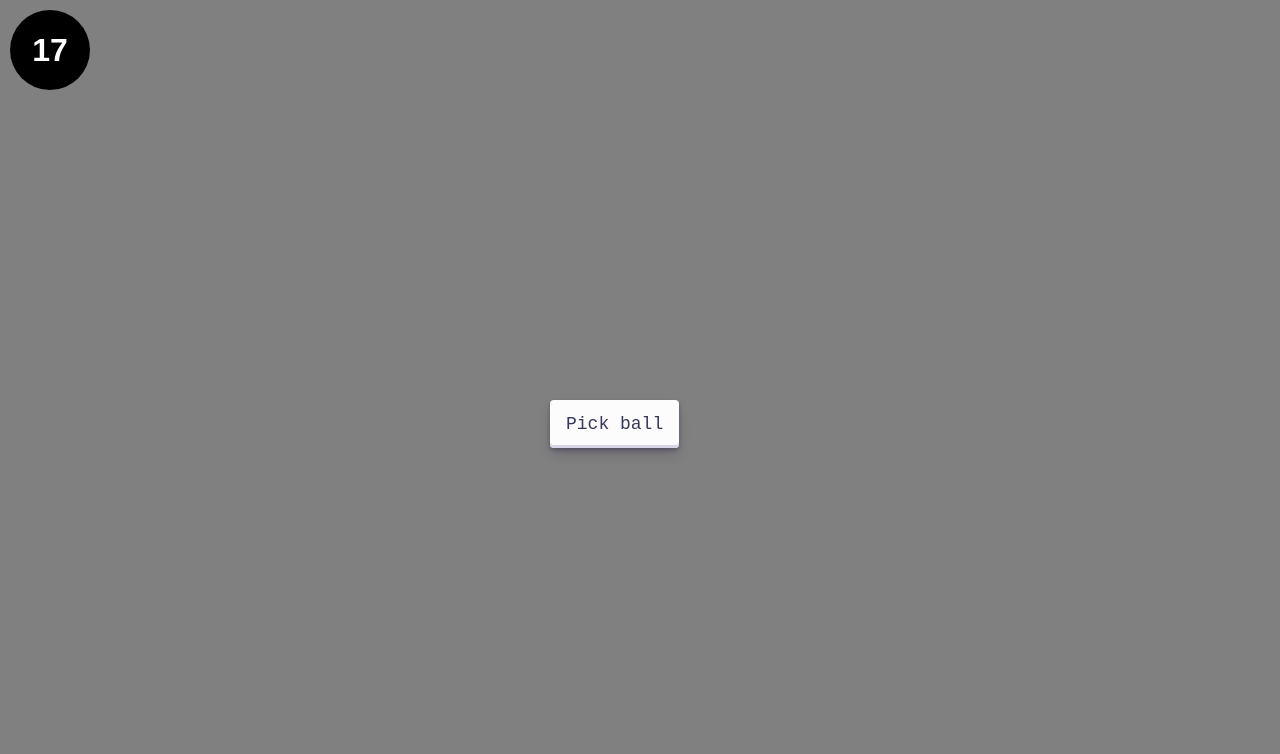
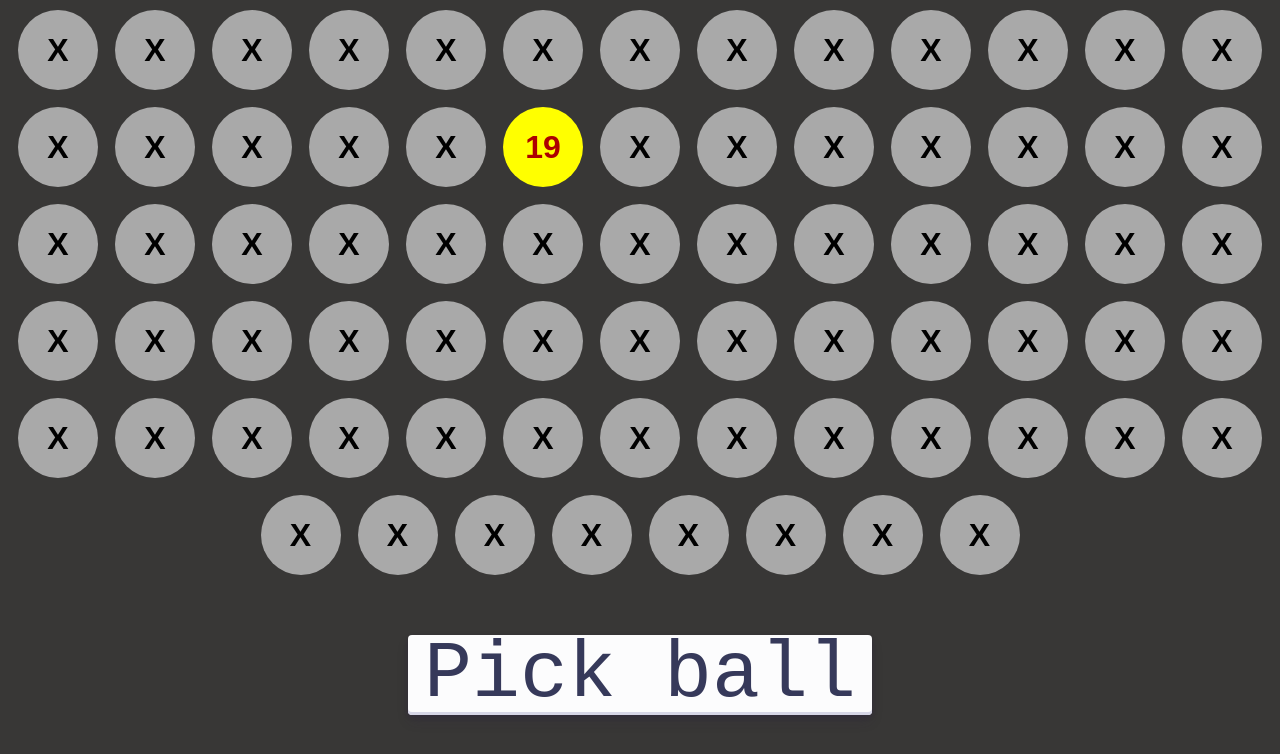
Before and after one commit to Corsolaa/bingo_website, a plain HTML site: page index.html in a window 1280 px wide. Both pictures are taken after a click on the button "Pick ball". Drawn offline with Linux system fonts and the light colour scheme.

Commit message:
Upgraded the bingo website
Added so shadow balls appear when you enter the website so you don't have weird gabs, made the button bigger for easy pressing and the text of it. Made it so the ball that gets picked gets put in the right index. And I added a logo to the website.

```diff
--- a/index.html
+++ b/index.html
@@ -6,6 +6,7 @@
     <meta name="viewport" content="user-scalable=no, width=device-width, initial-scale=1.0">
     <title>Bingo</title>
     <link rel="stylesheet" href="style.css">
+    <link rel="icon" href="bingo_logo.ico">
 </head>
 <body>
 <div class="start_screen full_screen hidden">
@@ -17,7 +18,9 @@
 <div class="play_screen vert_center">
     <header class="balls">
     </header>
-    <button class="grab_ball">Pick ball</button>
+    <div class="grab_ball">
+        <button class="vert_center">Pick ball</button>
+    </div>
 </div>
 <script src="script.js"></script>
 </body>
--- a/script.js
+++ b/script.js
@@ -1,7 +1,7 @@
 const start_screen = document.querySelector(".start_screen");
 const play_screen = document.querySelector(".play_screen");
 const loader = document.querySelector(".loader");
-const grab_ball = play_screen.querySelector(".grab_ball");
+const grab_ball = play_screen.querySelector(".grab_ball button");
 const balls = play_screen.querySelector(".balls");
 
 const ball_numbers = [1, 73];
@@ -16,14 +16,27 @@ start_screen.addEventListener("click", () => {
 });
 
 grab_ball.addEventListener("click", () => {
+    changeBall();
+});
+
+function createBall() {
     const ball = document.createElement("div");
     ball.setAttribute("class", "ball display_center");
-    ball.innerHTML = "<div class='inside'><p>"+getBallNumber().toString()+"</p></div>"
+    ball.innerHTML = "<div class='inside'><p>X</p></div>"
+    ball.style.background = "darkgray";
+    ball.style.color = "black";
+    balls.appendChild(ball);
+}
+
+function changeBall() {
+    const ball_array = balls.querySelectorAll(".ball");
     let index = Math.floor(Math.random()*ball_colors.length);
+    let ball_number = getBallNumber();
+    let ball = ball_array[ball_number - 1];
+    ball.innerText = ball_number;
     ball.style.background = ball_colors[index];
     ball.style.color = ball_font_color[index];
-    balls.appendChild(ball);
-});
+}
 
 function getBallNumber() {
     let min = ball_numbers[0];
@@ -39,3 +52,13 @@ function getBallNumber() {
         }
     }
 }
+
+function loadBalls() {
+    for (let i = 0; i<ball_numbers[1]; i++) {
+        createBall();
+    }
+}
+
+window.addEventListener('load', function () {
+    loadBalls();
+})
--- a/style.css
+++ b/style.css
@@ -23,7 +23,6 @@
 }
 
 body {
-    overflow: hidden;
     min-height: 100vh;
     color: var(--text-color);
     font-family: Sans-serif, serif;
@@ -64,9 +63,8 @@ a {
 }
 
 .play_screen {
-    background-color: gray;
     max-width: 1500px;
-    height: 100vh;
+    min-height: 100vh;
 }
 
 .balls {
@@ -74,8 +72,8 @@ a {
     padding: 10px;
     display: flex;
     flex-wrap: wrap;
-    gap: 15px;
-    justify-content: start;
+    gap: 17px;
+    justify-content: center;
 }
 
 .ball {
@@ -93,9 +91,16 @@ a {
 }
 
 .grab_ball {
-    position: absolute;
-    top: 50%;
-    left: calc(50% - 90px);
+    padding-top: 50px;
+    display: flex;
+    justify-content: center;
+}
+
+.grab_ball button {
+    font-size: 5em;
+}
+
+button{
     align-items: center;
     appearance: none;
     background-color: #FCFCFD;
@@ -107,7 +112,6 @@ a {
     cursor: pointer;
     display: inline-flex;
     font-family: "JetBrains Mono",monospace;
-    height: 48px;
     justify-content: center;
     line-height: 1;
     list-style: none;
@@ -125,7 +129,7 @@ a {
     font-size: 18px;
 }
 
-.grab_ball:active {
+button:active {
     box-shadow: #D6D6E7 0 3px 7px inset;
     transform: translateY(2px);
 }
```
Also changed, not shown: bingo_logo.ico (added).
